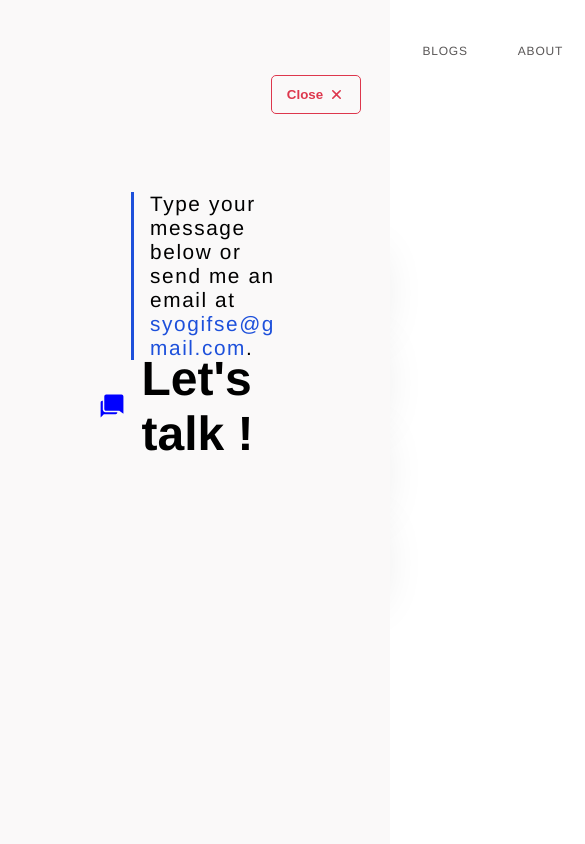
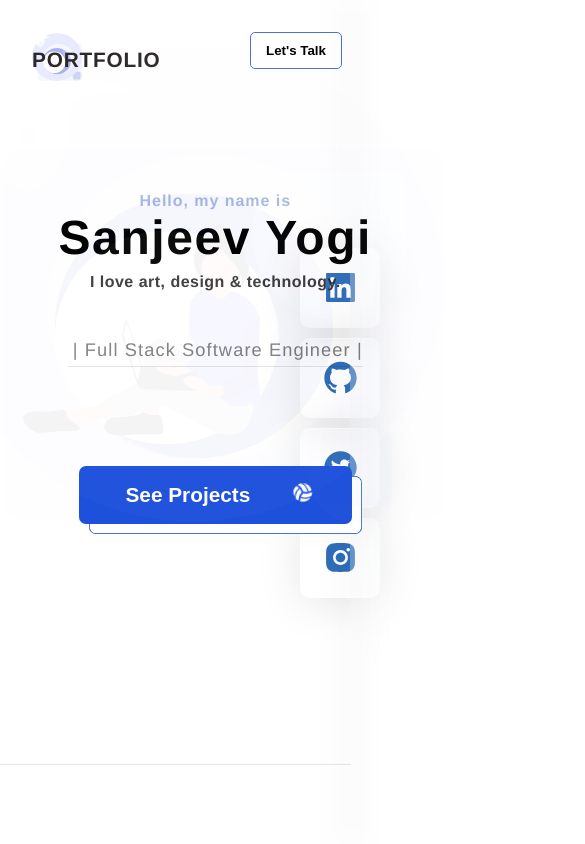
Before and after one commit to sanjeevyg/Portfolio, a React (Create React App) app: page / in a window 390 px wide. Shown: the top 844 px of the page, 585 px wide, since content can reach past the window. Built offline with nearby package versions, Linux system fonts and the light colour scheme.

Commit message:
media querry for 414 px in progress

```diff
--- a/src/Pages/Contact/Contact.js
+++ b/src/Pages/Contact/Contact.js
@@ -1,6 +1,5 @@
 import React from 'react';
 import './index.css';
-import { useState } from 'react';
 import { IoMdChatbubbles} from "react-icons/io";
 import { IoClose } from "react-icons/io5";
 import { useSelector, useDispatch } from 'react-redux';
--- a/src/Pages/Contact/index.css
+++ b/src/Pages/Contact/index.css
@@ -168,3 +168,20 @@ textarea {
 .btnForm input:hover {
     background: rgb(61, 4, 195);
 }
+
+
+@media (max-width: 480px) {
+    .contact {
+        position: fixed;
+        background-color: rgb(250, 249, 249);
+        top: 0;
+        min-height: 100vh;
+        width: 100vw;
+        display: flex;
+        flex-direction: column;
+        justify-content: center;
+        align-items: center;
+        z-index: -1;
+        font-family: "Helvetica Neue", "HelveticaNeue-Light", "Helvetica Neue Light",  Helvetica, Arial, "Lucida Grande", sans-serif;
+    }
+  }
--- a/src/Pages/Home/index.css
+++ b/src/Pages/Home/index.css
@@ -395,14 +395,101 @@
       }
 }
 
-@media (max-width: 500px) {
-    .box {
-        position: absolute;
-        background: #020288;
-        min-width: 93vw;
-        min-height: 100vh;
-        z-index: -1;
-        left: 0;
-        border-radius: 0px 0px 70px 0px;
+
+
+@media (max-width: 480px) {
+    body {
+        width: 480px;
+        margin: 0;
+        padding: 0;
+        box-sizing: border-box;
     }
-}
+
+    .home {
+        height: 100vh;
+        width: 480px;
+        display: flex;
+        flex-direction: column;
+        align-items: center;
+        justify-content: center;
+        background: white;
+    }
+
+    #logo {
+        position: fixed;
+        top: 2rem;
+        left: 2rem;
+        filter: opacity(50%)
+    }
+
+    .menu {
+        position: fixed;
+        right: 3rem;
+    }
+
+    #titlePortfolio {
+        position: fixed;
+        top: 3rem;
+        left: 2rem;
+    }
+
+    #headerLeft span {
+        display: none;
+    }
+
+    #centralContent {
+        display: flex;
+        flex-direction: column;
+        align-items: center;
+        margin-top: 12rem;
+    }
+
+    .socialBarIcon {
+        width: xx-small;
+    }
+
+    #svgContainer {
+        /* display: none; */
+    }
+
+    #svg {
+        position: fixed;
+        top: -3rem;
+        left: -21rem;
+        width: 200vw;
+        filter: opacity(5%);
+    }
+
+    #centralText {
+        display: flex;
+        flex-direction: column;
+        align-items: center;
+    }
+
+    #intro {
+        font-size: medium;
+        width: fit-content;
+    }
+    #name {
+        font-size: xxx-large;
+        letter-spacing: .1rem;
+    }
+
+    #introTwo {
+        font-size: medium;
+        width: fit-content;
+    }
+
+    .description {
+        font-size: larger;
+        width: fit-content;
+        margin-top: auto;
+    }
+
+    .projectButton {
+        width: 70vw;
+    }
+
+
+
+  }
```
